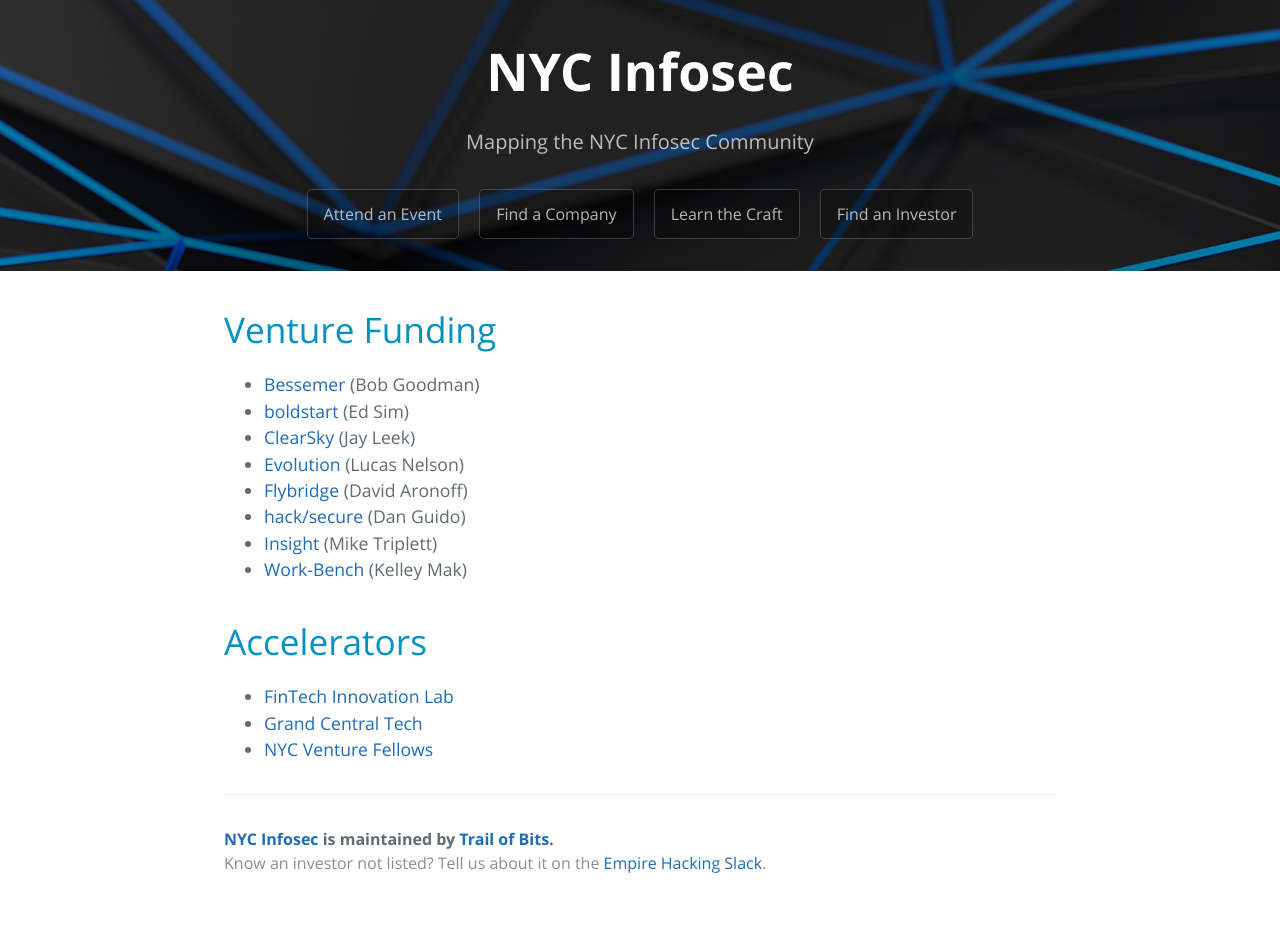
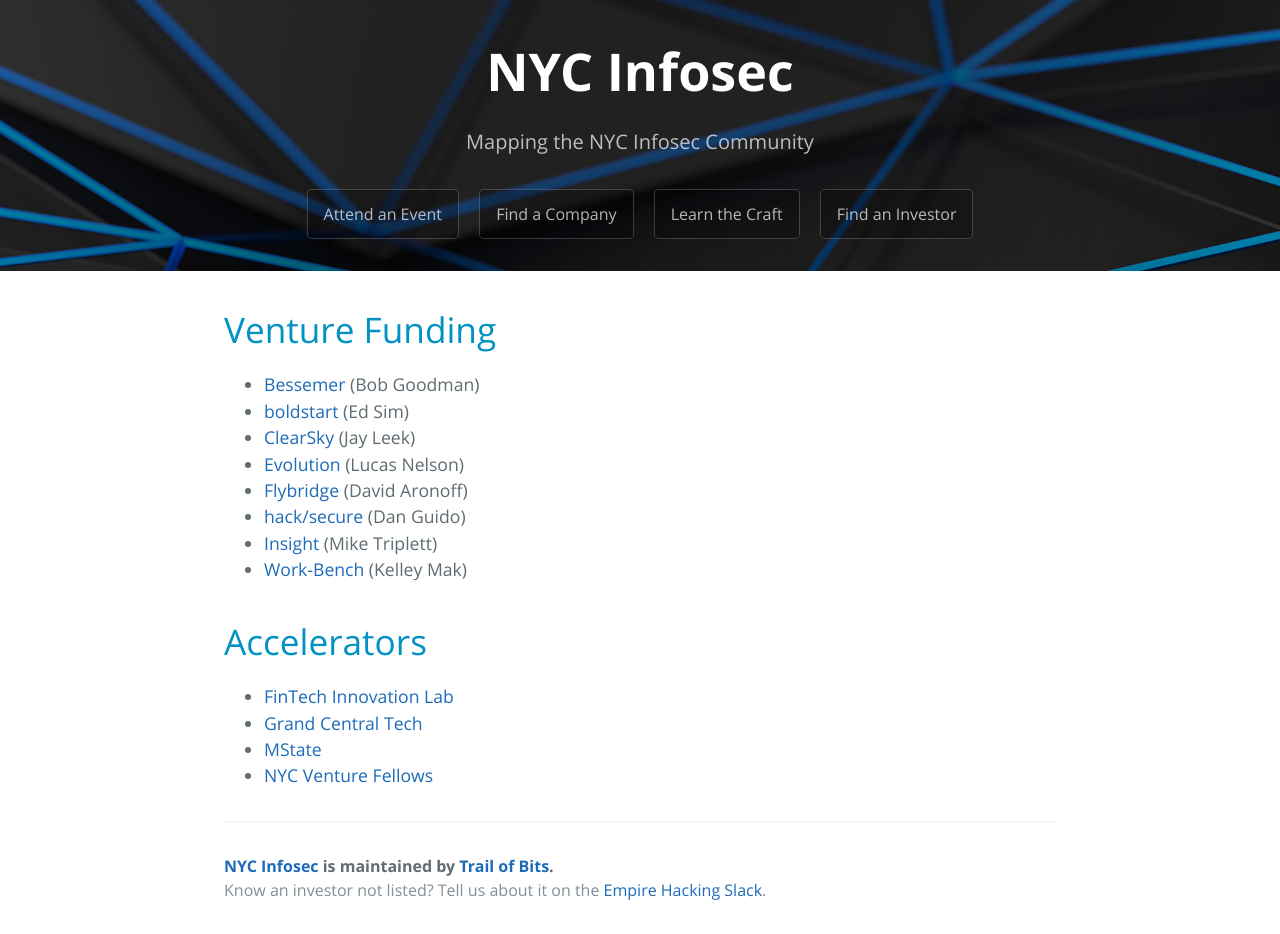
Before and after one commit to trailofbits/nyc-infosec, a Jekyll site: the page built from investors.md, in a window 1280 px wide. Built offline with Jekyll 4.4.1, drawn with Linux system fonts in a browser that asks for light colours; our own code applies the rules of GitHub Pages for plain Markdown files; before the commit the page ends 907 px from its top, so only the background shows below that.

Commit message:
I think MState counts

```diff
--- a/investors.md
+++ b/investors.md
@@ -17,4 +17,5 @@
 # Accelerators
 * [FinTech Innovation Lab](http://fintechinnovationlab.com/new-york/)
 * [Grand Central Tech](http://grandcentraltech.com/)
+* [MState](https://www.mstate.io/)
 * [NYC Venture Fellows](http://nycventurefellows.org/)
```
